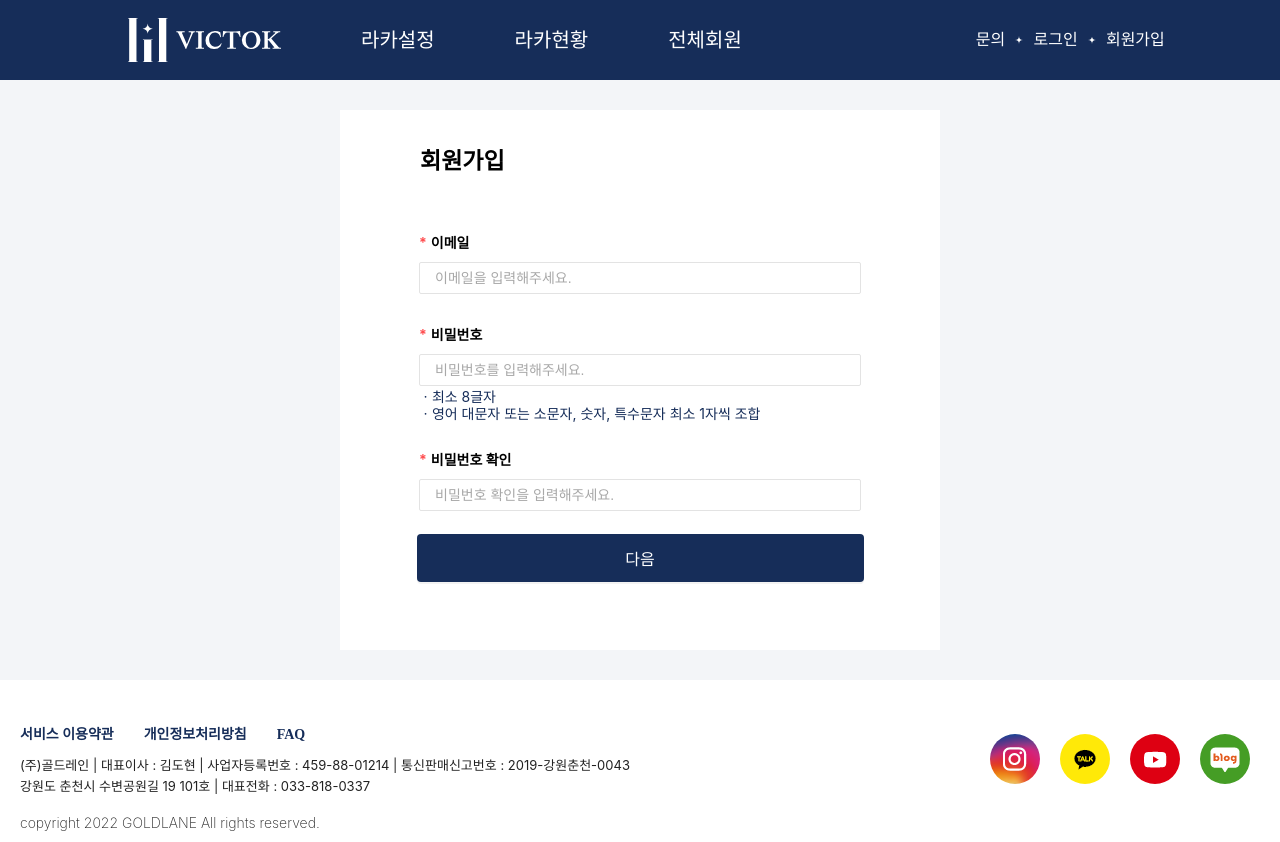
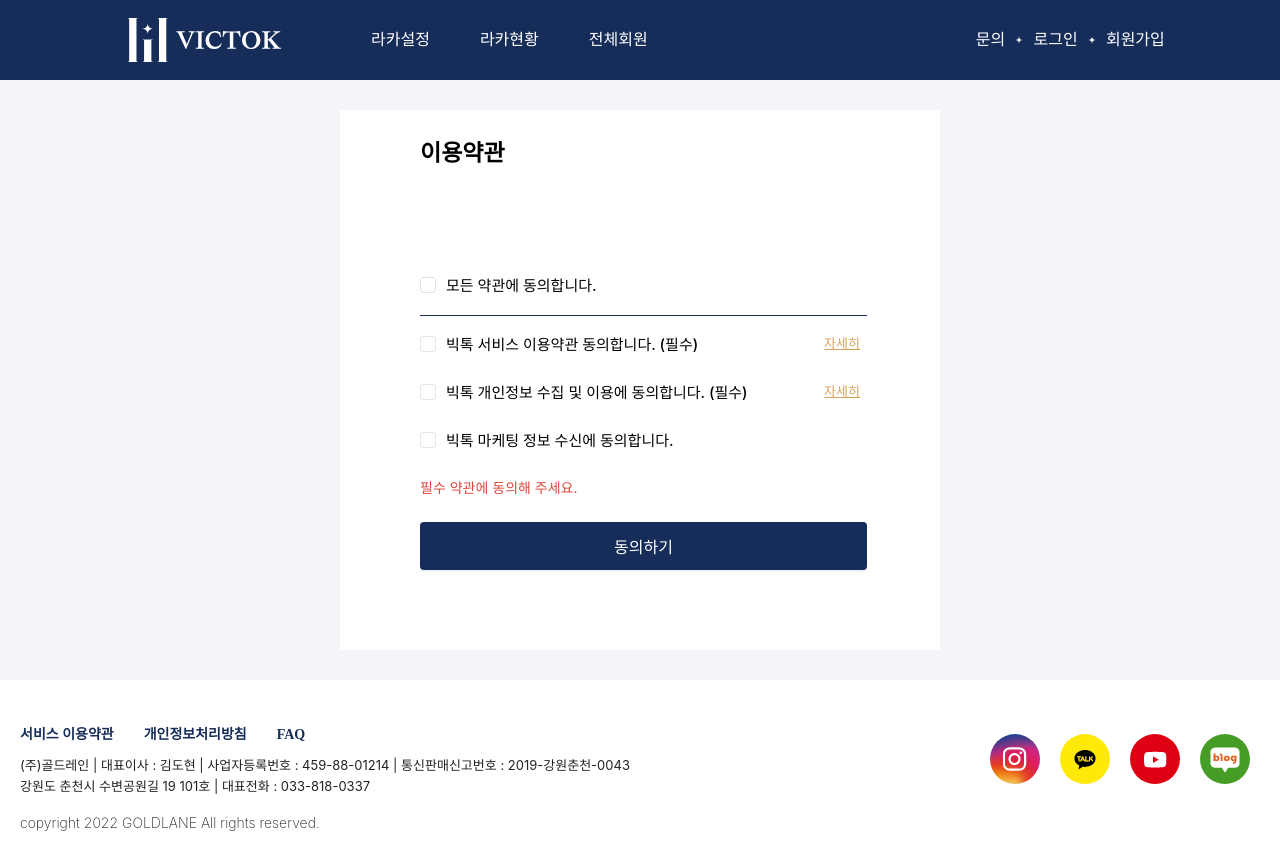
Before and after one commit to tuz22/victok-clone, a React (Create React App) app: page /register in a window 1280 px wide. Both pictures are taken after a click on the button "동의하기". Built offline with nearby package versions, Linux system fonts and the light colour scheme.

Commit message:
로그인, 메인네비게이션 탭 처리

```diff
--- a/src/App.css
+++ b/src/App.css
@@ -77,6 +77,22 @@ header a {
   opacity: 3;
   margin: 0 40px;
 }
+.main-nav > a {
+  letter-spacing: 0px;
+  color: #FFFFFF;
+  opacity: 3;
+  margin: 0 50px 0 0;
+}
+.main-nav .active {
+  color: #D7A35F;
+  padding: 27px 0;
+  border-bottom: 3px solid #D7A35F;
+}
+.main-nav .active::after {
+  width: 10px;
+  height: 10px;
+  background: pink;
+}
 .sub-nav {
   display: flex;
   align-items: center;
@@ -91,6 +107,9 @@ header a {
   letter-spacing: 0px;
   color: #FFFFFF;
   opacity: 3;
+}
+.sub-nav > a:hover {
+  color: #D7A35F;
 }
 .sub-dia {
   margin: 10px;
--- a/src/App.js
+++ b/src/App.js
@@ -1,13 +1,14 @@
 import './default.css';
 import './App.css';
-import Header from './components/header';
-import Footer from './components/footer';
-import Banner from './components/banner';
-import Login from './pages/login';
-import Register from './pages/register';
+import Header from './components/Header';
+import Footer from './components/Footer';
+import Banner from './components/Banner';
+import Login from './pages/Login';
+import Register from './pages/Register';
 import { Route, Routes } from 'react-router-dom';
-import Welcome from './pages/welcome';
-import FindPw from './pages/findPw';
+import Welcome from './pages/Welcome';
+import FindPw from './pages/FindPw';
+import Locker from './pages/Locker';
 
 function App() {
   return (
@@ -29,6 +30,9 @@ function App() {
         <Route path='/findpw' element={
           <FindPw />
         }/>
+        <Route path='/locker/status' element={
+          <Locker />
+        }/>
       </Routes>
       <Footer />
     </div>
--- a/src/components/facilityInfo.js
+++ b/src/components/facilityInfo.js
@@ -1,6 +1,6 @@
 import './../style/register.css'
 import { useState } from 'react';
-import AddressAPI from './addressAPI';
+import AddressAPI from './AddressAPI';
 import styled from 'styled-components';
 import { Link } from 'react-router-dom';
 
--- a/src/components/header.js
+++ b/src/components/header.js
@@ -1,26 +1,68 @@
+import { useState } from 'react';
 import { Link } from 'react-router-dom';
 import dia from './../assets/img/그룹 6961.svg';
 
 function Header() {
+  const [tab, setTab] = useState();
+  const tabData = [
+    // {id: 0, title: '로고', link: '/'},
+    {id: 0, title: '라카설정', link: '/'},
+    {id: 1, title: '라카현황', link: '/locker/status'},
+    {id: 2, title: '전체회원', link: '/'},
+  ];
+  const[active, setActive] = useState();
+
+  const onActive = (e) => {
+    const tabId = e.target.getAttribute('value')
+    console.log(tabId)
+    console.log(active)
+    setTab(tabId);
+    setActive(tabId);
+    if (!tabId) {
+      console.log('로고')
+    }
+  }
+
+  const offActive = () => {
+    setTab()
+    setActive()
+  }
+
   return (
     <header className='header'>
       <div className='header-nav'>
         <ul className='main-nav'>
           <Link to='/'>
-            <li className='header-logo'>로고</li>
+            <li className='header-logo' onClick={offActive}>로고</li>
           </Link>
-          <li>라카설정</li>
+          {
+            tabData.map((data, i) => {
+              return (
+                <Link to={data.link}>
+                  <li key={i}>
+                    <a className={i == active ? 'active' : ''} value={i}
+                    onClick={onActive}>{data.title}</a>
+                  </li>
+                </Link>
+              )
+            })
+          }
+          {/* <li>라카설정</li>
           <li>라카현황</li>
-          <li>전체회원</li>
+          <li>전체회원</li> */}
         </ul>
         <ul className='sub-nav'>
-          <li>문의</li>
+          <Link to='/'>
+            <li>문의</li>
+          </Link>
           <img src={dia} className='sub-dia' alt='dia'/>
-          <li>
-            <Link to='/login'>로그인</Link>
-          </li>
+          <Link to='/login'>
+            <li>로그인</li>
+          </Link>
           <img src={dia} className='sub-dia' alt='dia'/>
-          <Link to='/register'><li>회원가입</li></Link>
+          <Link to='/register'>
+            <li>회원가입</li>
+          </Link>
         </ul>
       </div>
     </header>
--- a/src/components/registerUser.js
+++ b/src/components/registerUser.js
@@ -1,5 +1,5 @@
 import './../style/register.css'
-import { EmailAlert, PwAlert, PwCheck } from '../components/registerAlert';
+import { EmailAlert, NextBtn, PwAlert, PwCheck } from './RegisterAlert';
 import { useState } from 'react';
 import { useDispatch, useSelector } from 'react-redux';
 import { addAccount } from '../store/userSlice';
@@ -27,10 +27,24 @@ function RegisterUser({ onChangeIndex }) {
     setPwCheck(e.target.value)
   }
 
+  // redux로 계정정보 저장
   const onAddAccount = () => {
     dispatch(addAccount({ id: id, email: account.email, pw: account.pw }))
-    onChangeIndex()
     console.log('완료?')
+  }
+
+  const regexEmail = /([\w-\.]+)@((\[[0-9]{1,3}\.[0-9]{1,3}\.[0-9]{1,3}\.)|(([\w-]+\.)+))([a-zA-Z]{2,4}|[0-9]{1,3})(\]?)$/;
+  const regexPw = /^(?=.*[A-Za-z])(?=.*\d)(?=.*[$@$!%*#?&])[A-Za-z\d$@$!%*#?&]{8,}$/;
+
+  const nextBtn = () => {
+    const emailTest = regexEmail.test(account.email);
+    const pwTest = regexPw.test(account.pw);
+    const pwCheckTest = account.pw === pwCheck;
+
+    if (emailTest && pwTest && pwCheckTest) {
+      onAddAccount()
+      onChangeIndex()
+    }
   }
 
   return (
@@ -57,7 +71,7 @@ function RegisterUser({ onChangeIndex }) {
             <input type={checkType} className='pw-check' placeholder='비밀번호 확인을 입력해주세요.' onChange={onChangePwCheck}/>
             <PwCheck pw={account.pw} pwCheck={pwCheck}/>
           </article>
-          <button onClick={onAddAccount}>다음</button>
+          <button onClick={nextBtn}>다음</button>
         </div>
       </div>
     </section>
--- a/src/components/registerUserInfo.js
+++ b/src/components/registerUserInfo.js
@@ -1,5 +1,5 @@
 import './../style/register.css'
-import { EmailAlert, PwAlert, PwCheck } from '../components/registerAlert';
+import { EmailAlert, PwAlert, PwCheck } from './RegisterAlert';
 import { useState } from 'react';
 import { useSelector } from 'react-redux';
 
--- a/src/components/termsUse.js
+++ b/src/components/termsUse.js
@@ -9,7 +9,52 @@ const Line = styled.div`
   margin: 20px 0;
   content: '';
 `
+const AlertText = styled.div`
+  color: #DB473C;
+  font-size: 14px;
+  margin-bottom: 5px;
+  display: ${props => props.display}
+`
+
 function TermsUse({ onChangeIndex }) {
+  const data = [
+    {id: 0, content: '빅톡 서비스 이용약관 동의합니다. (필수)', url: 'https://victok.notion.site/e8bb0ea024934aadb052205673d484f2'},
+    {id: 1, content: '빅톡 개인정보 수집 및 이용에 동의합니다. (필수)', url: 'https://victok.notion.site/36e0eaba20614ae9a2e09723dc797060'},
+    {id: 2, content: '빅톡 마케팅 정보 수신에 동의합니다.', url: ''},
+  ];
+
+  const [checkedArr, setCheckedArr] = useState([])
+  const [display, setDisplay] = useState('none')
+
+  const singleCheck = (checked, id) => {
+    console.log(id)
+    if (checked) {
+      setCheckedArr(prev => [...prev, id])
+    } else {
+      setCheckedArr(checkedArr.filter((e) => e !== id))
+    }
+  };
+
+  const allCheck = (checked) => {
+    if (checked) {
+      const idArr = [];
+      data.forEach((e) => idArr.push(e.id))
+      setCheckedArr(idArr)
+    } else {
+      setCheckedArr([])
+    }
+  }
+
+  const nextBtn = () => {
+    if (checkedArr.includes(0)) {
+      if (checkedArr.includes(1)) {
+        setDisplay('none')
+        onChangeIndex()
+      }
+    } else {
+      setDisplay('block')
+    }
+  }
   return (
     <section>
       <div className='register-form'>
@@ -17,38 +62,32 @@ function TermsUse({ onChangeIndex }) {
         <div className='form check-form'>
           <article>
             <div className='check-list-input'>
-              <input type='checkbox' id='allCheck'/>
-              <label for='allCheck'/>
+              <input type='checkbox' id='checkAll'
+                onChange={(e) => allCheck(e.target.checked)}
+                checked={checkedArr.length === data.length ? true : false}
+              />
+              <label for='checkAll'/>
               <h3>모든 약관에 동의합니다.</h3>
             </div>
           </article>
           <Line/>
           <article>
-            <div className='check-list'>
-              <div className='check-list-input'>
-                <input type='checkbox' id='check1'/>
-                <label for='check1'/>
-                <h4>빅톡 서비스 이용약관 동의합니다.<span>(필수)</span></h4>
+            {data.map((data, i) => (
+              <div className='check-list' key={i}>
+                <div className='check-list-input'>
+                  <input type='checkbox' id={`check${data.id}`}
+                    onChange={(e) => singleCheck(e.target.checked, data.id)}
+                    checked={checkedArr.includes(data.id) ? true : false}
+                  />
+                  <label for={`check${data.id}`}/>
+                  <h4>{data.content}</h4>
+                </div>
+                <a href={data.url}>{data.url ? '자세히' : null}</a>
               </div>
-              <a href='https://victok.notion.site/e8bb0ea024934aadb052205673d484f2'>자세히</a>
-            </div>
-            <div className='check-list'>
-              <div className='check-list-input'>
-                <input type='checkbox' id='check2'/>
-                <label for='check2'/>
-                <h4>빅톡 개인정보 수집 및 이용에 동의합니다.<span>(필수)</span></h4>
-              </div>
-              <a href='https://victok.notion.site/36e0eaba20614ae9a2e09723dc797060'>자세히</a>
-            </div>
-            <div className='check-list'>
-              <div className='check-list-input'>
-                <input type='checkbox' id='check3'/>
-                <label for='check3'/>
-                <h4>빅톡 마케팅 정보 수신에 동의합니다.</h4>
-              </div>
-            </div>
+            ))}
           </article>
-          <button onClick={() => onChangeIndex()}>동의하기</button>
+          <AlertText display={display}>필수 약관에 동의해 주세요.</AlertText>
+          <button onClick={nextBtn}>동의하기</button>
         </div>
       </div>
     </section>
--- /dev/null
+++ b/src/pages/Locker.js
@@ -0,0 +1,11 @@
+
+function Locker() {
+  return (
+    <>
+      <section>
+        <h1>라카현황</h1>
+      </section>
+    </>
+  )
+}
+export default Locker;
--- a/src/pages/login.js
+++ b/src/pages/login.js
@@ -1,16 +1,48 @@
-import { Link } from 'react-router-dom';
+import { useState } from 'react';
+import { useSelector } from 'react-redux';
+import { Link, useNavigate } from 'react-router-dom';
 import './../style/login.css'
 
 function Login() {
+  const userData = useSelector((state) => state.user)
+  const [account, setAccount] = useState([])
+  const [id, setId] = useState(0)
+  const navigate = useNavigate()
+
+  const onLoginAccount = (e) => {
+    setAccount({
+      ...account,
+      [e.target.name]: e.target.value
+    })
+  }
+
+  const onCheckLogin = () => {
+    userData.map((data, i) => {
+      console.log(userData[i])
+      if (data.email === account.email) {
+        console.log('이메일 일치')
+        setId(i)
+        if (userData[`${id}`].pw === account.pw) {
+          console.log('비밀번호도 일치')
+          navigate('/')
+          alert('로그인 완료')
+        }
+      }
+      console.log('불일치')
+    })
+  }
+console.log(account)
+console.log(account.email)
+
   return (
     <section>
       <div className='login-form'>
         <p className='login-img'>로그인</p>
         <div className='input-form'>
           <div className='check-input'>
-            <input placeholder='이메일을 입력해 주세요.'/>
-            <input placeholder='비밀번호를 입력해 주세요.'/>
-            <button>로그인</button>
+            <input placeholder='이메일을 입력해 주세요.' name='email' onChange={onLoginAccount}/>
+            <input type='password' placeholder='비밀번호를 입력해 주세요.' name='pw' onChange={onLoginAccount}/>
+            <button onClick={onCheckLogin}>로그인</button>
           </div>
           <div className='check-pw'>
             <ul>
```
Also changed, not shown: src/components/registerAlert.js (+37 -6 lines), src/pages/register.js (+4 -4 lines).
